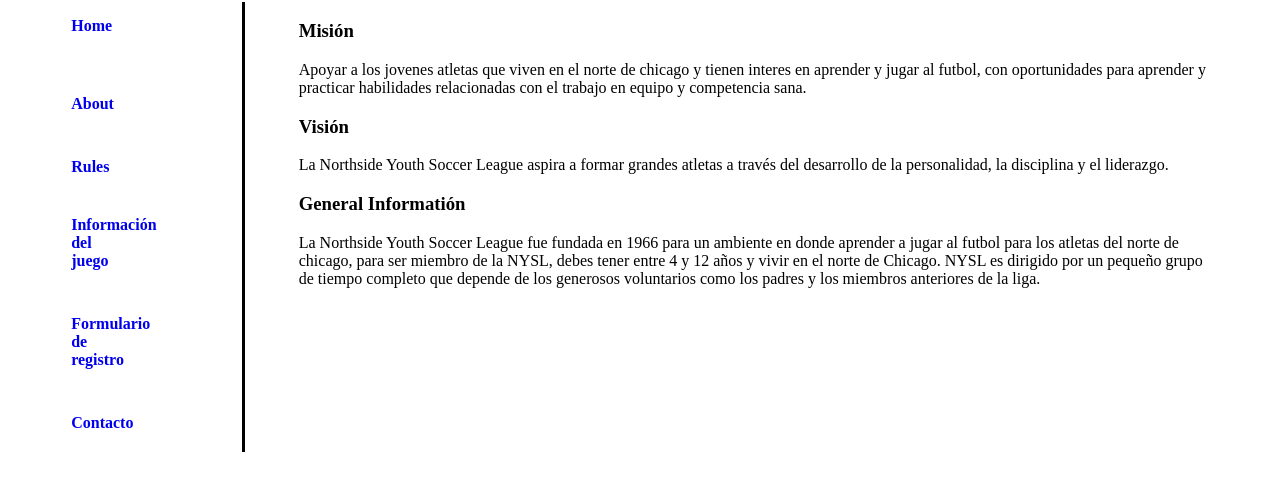
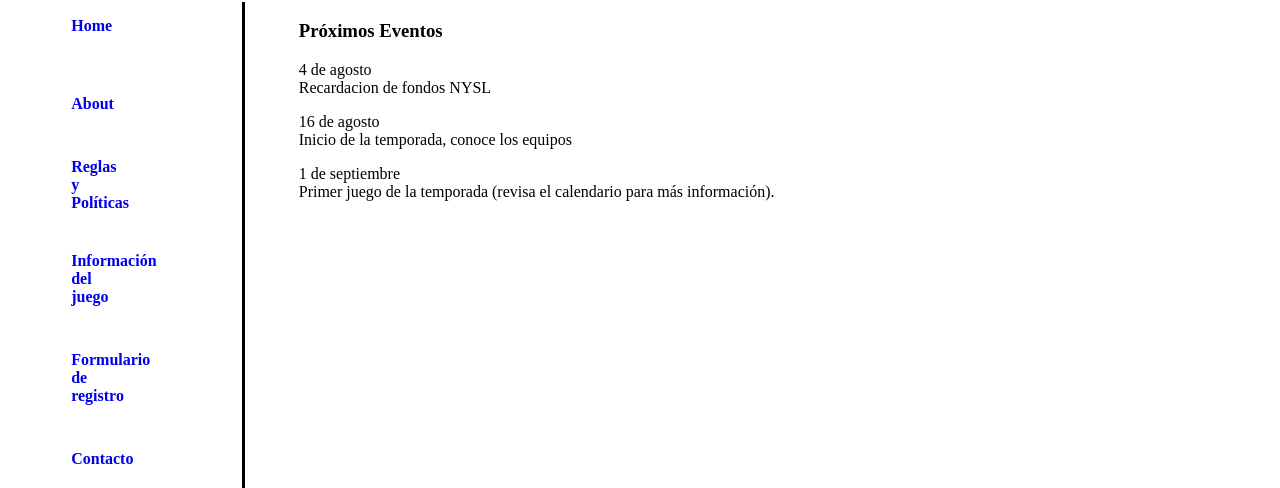
Before and after one commit to GabrielaRomeroMolina/NYSLfinal, a plain HTML site: page index.html in a window 1280 px wide. Shown: the part 407-895 px from the top of the page. Before the commit the page ends 859 px from the top, so only its background shows below. Drawn offline with Linux system fonts and the light colour scheme.

Commit message:
cambio de index

```diff
--- a/index.html
+++ b/index.html
@@ -3,8 +3,8 @@
     <meta charset="UTF-8">
     <meta http-equiv="X-UA-Compatible" content="IE=edge">
     <meta name="viewport" content="width=device-width, initial-scale=1.0">
+    <link rel="stylesheet" href="style.css">
     <title>Document</title>
-    <link rel="stylesheet" href="style.css">
 </head>
 <body>
   <div class="contenedor">
@@ -16,7 +16,7 @@
         <h1 class="textoTitulo">Northside Youth Soccer League</h1>
       </div>
       <div class="barra">
-          <h3 class="textobarra">About</h3>
+       <h3 class="textobarra">Próximos Eventos</h3>
       </div>
       <div class="logo">
        <img src="nysl_logo.png" class="imagenlogo">
@@ -26,31 +26,22 @@
       <div class="link">
         <a href="home.html" class="linkhome">Home</a>
         <a href="about.html" class="linkabout">About</a>
-            <a href="rules.html" class="linkrules">Rules</a>
+        <a href="rules.html" class="linkrules">Reglas y Políticas</a>
         <a href="game_info.html" class="linkinfo">Información del juego</a>
         <a href="registracion.html" class="linkform">Formulario de registro</a>
         <a href="contact.html" class="linkcontac">Contacto</a>
       </div>
       <div class="informacion">
-         <h3>Misión</h3>
-         <p>Apoyar a los jovenes atletas que viven en el norte de
-            chicago y tienen interes en aprender y jugar al futbol,
-            con oportunidades para aprender y practicar habilidades
-            relacionadas con el trabajo en equipo y competencia sana.
+        <h3>Próximos Eventos</h3>
+        <p>4 de agosto <br>
+          Recardacion de fondos NYSL
         </p>
-         <h3>Visión</h3>
-         <p>La Northside Youth Soccer League aspira a formar grandes
-            atletas a través del desarrollo de la personalidad,
-            la disciplina y el liderazgo.
+        <p>16 de agosto <br>
+          Inicio de la temporada, conoce los equipos
         </p>
-         <h3>General Informatión</h3>
-         <p>La Northside Youth Soccer League fue fundada en 1966 para un ambiente en
-            donde aprender a jugar al futbol para los atletas del norte de chicago, para ser
-            miembro de la NYSL, debes tener entre 4 y 12 años y vivir en el norte de Chicago.
-            NYSL es dirigido por un pequeño grupo de tiempo completo que depende de
-            los generosos voluntarios como los padres y los miembros anteriores de la liga.
-
-         </p>
+        <p>1 de septiembre <br>
+        Primer juego de la temporada (revisa el calendario para más información).</p>
+      </div>
     </div>
   </div>
 
```
Also changed, not shown: home.html (deleted, +0 -49 lines). Lines whose indentation alone changed are shown as unchanged.
